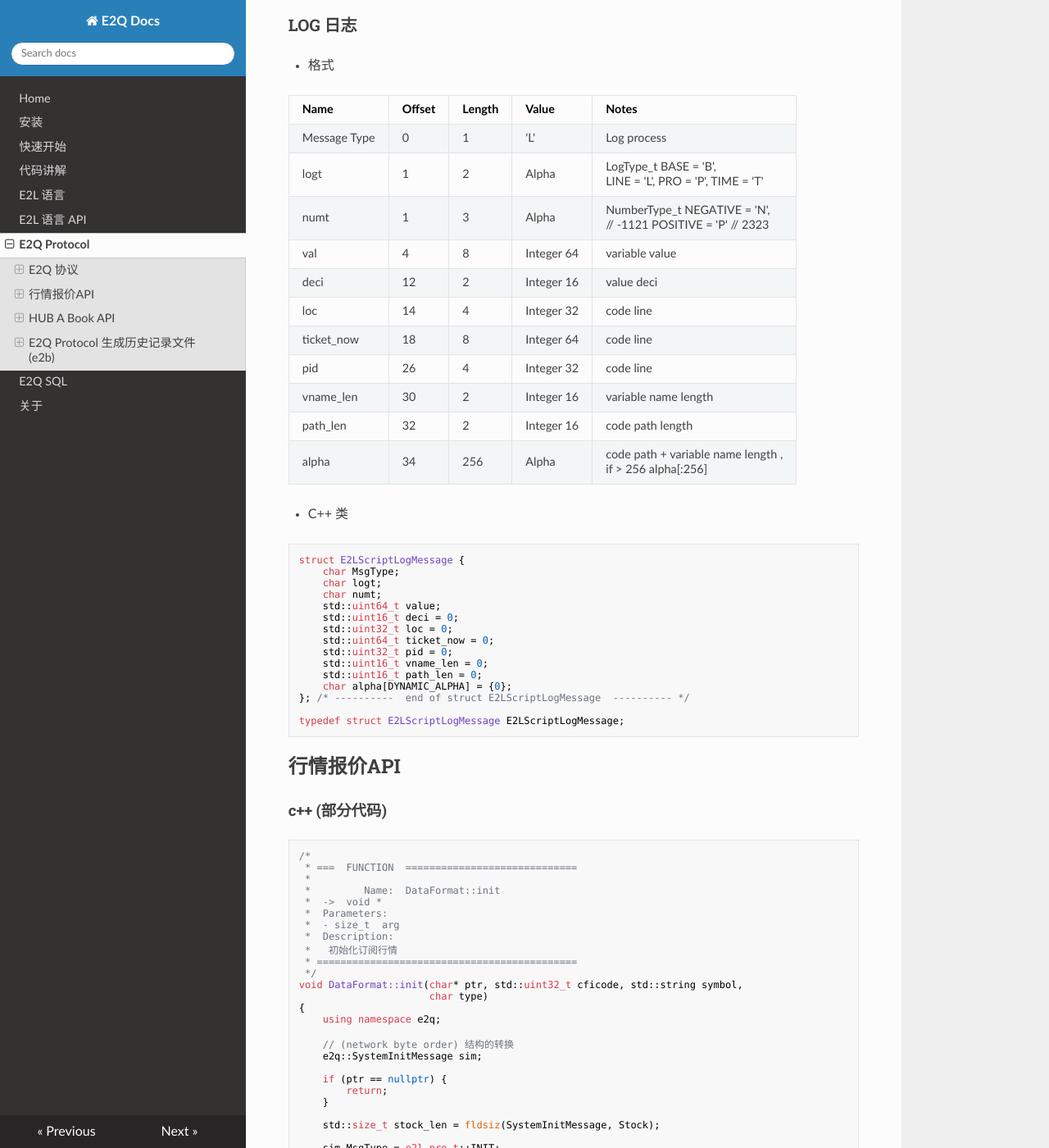
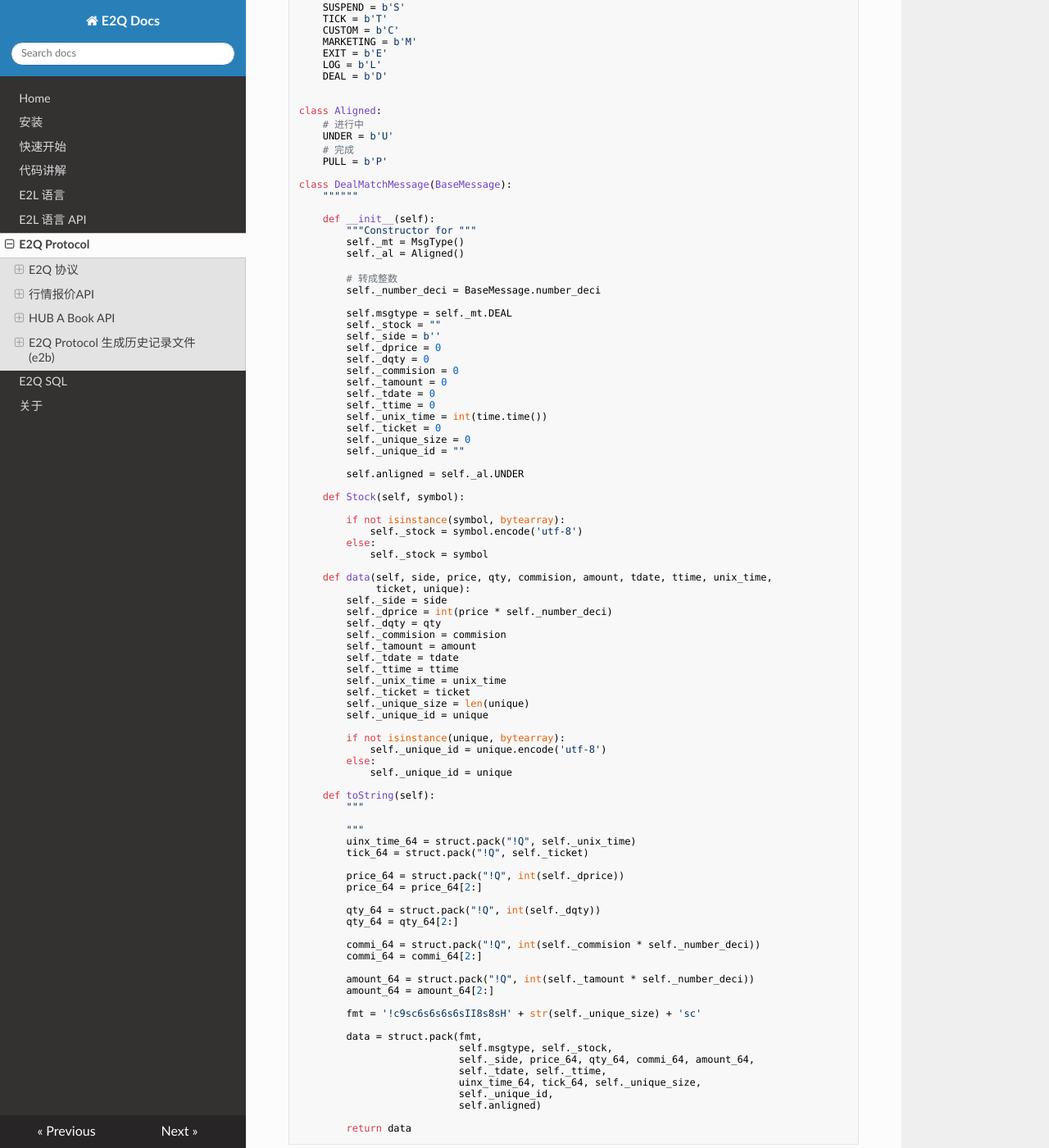
Before and after one commit to E2Quant/e2q_doc, an MkDocs documentation site: the page built from docs/e2q_protocol.md, in a window 1280 px wide and 1400 px high, scrolled down 4693 px. Shown: the whole window at 82% size. Built offline with MkDocs 1.6.1, drawn with Linux system fonts in a browser that asks for light colours; nearby versions of some CDN libraries; some of the changed text lies outside the part shown.

Commit message:
增加一个api及协议

````diff
--- a/docs/e2q_protocol.md
+++ b/docs/e2q_protocol.md
@@ -138,7 +138,8 @@ typedef struct StockAXdxrMessage StockAXdxrMessage;
 | price        | 16     | 6      |   Integer 64    | price           |
 | qty          | 22     | 6      |   Integer 64    | qty           |
 | number       | 28     | 6      |   Integer 32   | number           |
-| Aligned      | 34     | 1      | Alpha |  当前的状态 ['U': 后面还有数据,<br/> 'P': 当前一个时间对齐完成]|
+| match        | 34     | 1      |   Alpha   | 'n','y' 当前一笔报价是否可作为撮合价格           |
+| Aligned      | 35     | 1      | Alpha |  当前的状态 ['U': 后面还有数据,<br/> 'P': 当前一个时间对齐完成]|
 
 * C++ 类
 
@@ -156,6 +157,140 @@ struct MarketTickMessage : public BaseMessage {
 
 typedef struct MarketTickMessage MarketTickMessage;
 
+```
+
+### 独立撮合价
+
+* 格式
+
+| Name         | Offset | Length | Value     | Notes       |
+| :----------- | ------ | ------ | --------- | --------- |
+| Message Type | 0      | 1      | 'D'       | Deal      |
+| stock        | 1      | 10     | Alpha     | 股票名称      |
+| side         | 11     | 1      | Alpha     | 'B', 'S'  |
+| dprice       | 12     | 6      | Integer64 | 成交均价     |
+| dqty         | 18     | 6      | Integer64 | qty       |
+| commission   | 24     | 6      | Integer64 | commission       |
+| tamount      | 30     | 6      | Integer64 | 成交额   |
+| tdate        | 36     | 6      | Integer32 | trade date       |
+| ttime        | 42     | 6      | Integer32 | trade time       |
+| unix_time    | 48     | 8      | Integer64 | unix_time |
+| ticket       | 54     | 8      | Integer64 | 当前一笔的ticket      |
+| unique_size  | 62     | 6      | Integer16 | size   |
+| unique_id    | 68     | 256    | Alpha     | unique value   |
+| Aligned      | 324    | 1      | Alpha     | Aligned_t |
+
+
+* python
+
+```python
+class BaseMessage:
+    '''
+    整数的精度
+    '''
+    number_deci = 10000.0
+
+class MsgType:
+    INIT = b'I'
+    XDXR = b'X'
+    SUSPEND = b'S'
+    TICK = b'T'
+    CUSTOM = b'C'
+    MARKETING = b'M'
+    EXIT = b'E'
+    LOG = b'L'
+    DEAL = b'D'
+
+
+class Aligned:
+    # 进行中
+    UNDER = b'U'
+    # 完成
+    PULL = b'P'
+
+class DealMatchMessage(BaseMessage):
+    """"""
+
+    def __init__(self):
+        """Constructor for """
+        self._mt = MsgType()
+        self._al = Aligned()
+
+        # 转成整数
+        self._number_deci = BaseMessage.number_deci
+
+        self.msgtype = self._mt.DEAL
+        self._stock = ""
+        self._side = b''
+        self._dprice = 0
+        self._dqty = 0
+        self._commision = 0
+        self._tamount = 0
+        self._tdate = 0
+        self._ttime = 0
+        self._unix_time = int(time.time())
+        self._ticket = 0
+        self._unique_size = 0
+        self._unique_id = ""
+
+        self.anligned = self._al.UNDER
+
+    def Stock(self, symbol):
+
+        if not isinstance(symbol, bytearray):
+            self._stock = symbol.encode('utf-8')
+        else:
+            self._stock = symbol
+
+    def data(self, side, price, qty, commision, amount, tdate, ttime, unix_time,
+             ticket, unique):
+        self._side = side
+        self._dprice = int(price * self._number_deci)
+        self._dqty = qty
+        self._commision = commision
+        self._tamount = amount
+        self._tdate = tdate
+        self._ttime = ttime
+        self._unix_time = unix_time
+        self._ticket = ticket
+        self._unique_size = len(unique)
+        self._unique_id = unique
+
+        if not isinstance(unique, bytearray):
+            self._unique_id = unique.encode('utf-8')
+        else:
+            self._unique_id = unique
+
+    def toString(self):
+        """
+
+        """
+        uinx_time_64 = struct.pack("!Q", self._unix_time)
+        tick_64 = struct.pack("!Q", self._ticket)
+
+        price_64 = struct.pack("!Q", int(self._dprice))
+        price_64 = price_64[2:]
+
+        qty_64 = struct.pack("!Q", int(self._dqty))
+        qty_64 = qty_64[2:]
+
+        commi_64 = struct.pack("!Q", int(self._commision * self._number_deci))
+        commi_64 = commi_64[2:]
+
+        amount_64 = struct.pack("!Q", int(self._tamount * self._number_deci))
+        amount_64 = amount_64[2:]
+
+        fmt = '!c9sc6s6s6s6sII8s8sH' + str(self._unique_size) + 'sc'
+
+        data = struct.pack(fmt,
+                           self.msgtype, self._stock,
+                           self._side, price_64, qty_64, commi_64, amount_64,
+                           self._tdate, self._ttime,
+                           uinx_time_64, tick_64, self._unique_size,
+                           self._unique_id,
+                           self.anligned)
+
+        return data
 ```
 
 ### 自定义数据
````
Also changed, not shown: docs/e2l_api.md (+20 -0 lines).
